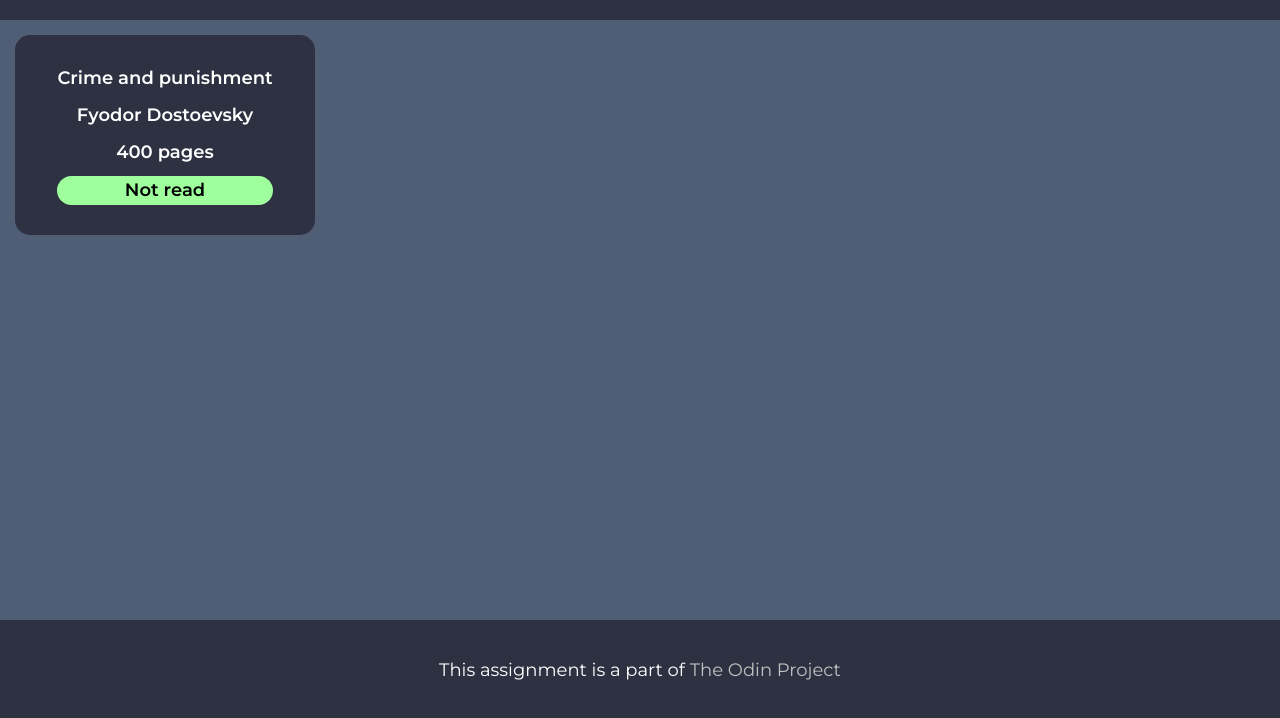
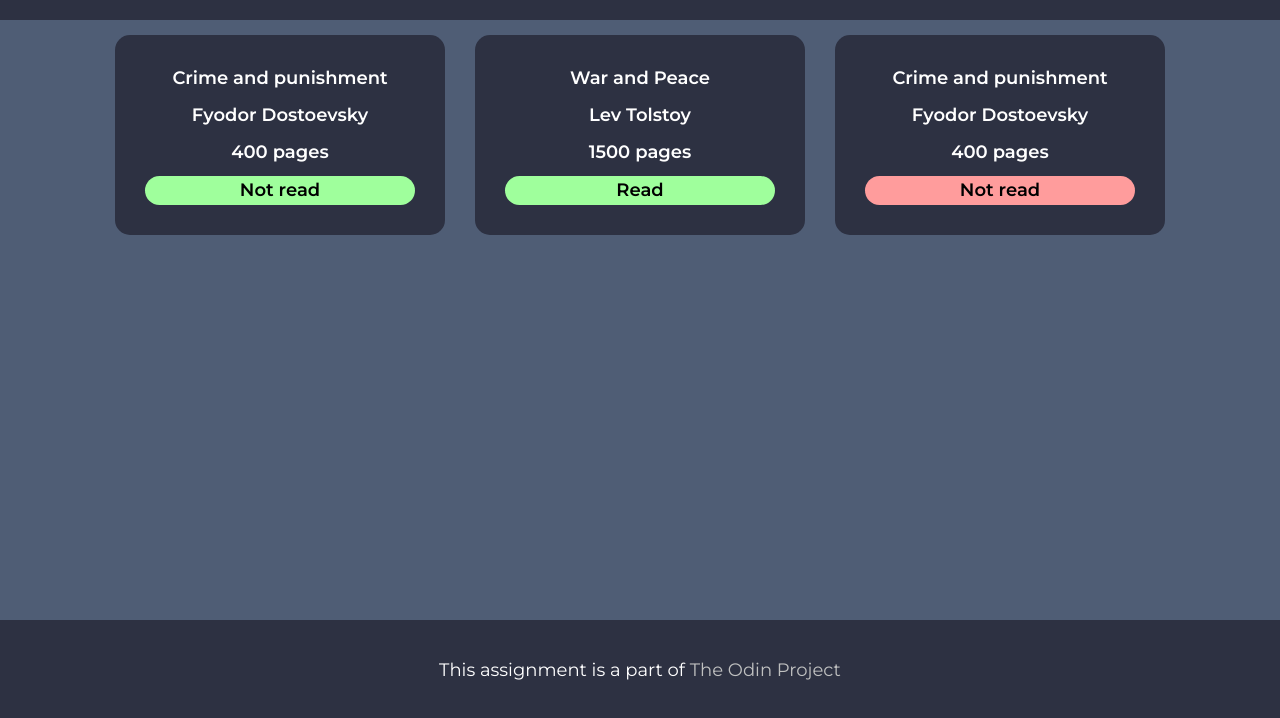
Before and after one commit to david-tseluiko/library-js, a plain HTML site: page index.html in a window 1280 px wide. Shown: the part 80-798 px from the top of the page. Drawn offline with Linux system fonts and the light colour scheme.

Commit message:
Display books on the page

```diff
--- a/css/style.css
+++ b/css/style.css
@@ -135,22 +135,30 @@ body {
 
 .main__book-list {
     display: grid;
-    grid-template-columns: repeat(auto-fit, 300px);
-    grid-auto-flow: column;
+    grid-template-columns: repeat(auto-fit, 330px);
+    justify-content: center;
+    align-items: center;
+    gap: 30px;
 }
 
 .card {
     background-color: var(--dark-blue);
     padding: 30px;
-    display: grid;
+
+    display: flex;
+    flex-direction: column;
+    justify-content: center;
+    align-items: center;
     gap: 10px;
-    place-content: center;
+
     text-align: center;
     border-radius: 15px;
     font-weight: 600;
 }
 
 .card__read {
+    display: block;
+    width: 100%;
     outline: none;
     border: none;
     border-radius: 20px;
--- a/index.html
+++ b/index.html
@@ -20,7 +20,9 @@
                             <div class="card__title">Crime and punishment</div>
                             <div class="card__author">Fyodor Dostoevsky</div>
                             <div class="card__pages">400 pages</div>
-                            <button class="card__read card__read--read">Not read</button>
+                            <button class="card__read card__read--read">
+                                Not read
+                            </button>
                         </div>
                     </div>
                 </div>
@@ -39,5 +41,6 @@
                 </div>
             </footer>
         </div>
+        <script src="./js/script.js"></script>
     </body>
 </html>
--- a/js/script.js
+++ b/js/script.js
@@ -6,15 +6,48 @@ function Book(title, author, pages, read) {
     this.author = author;
     this.pages = pages;
     this.read = read;
-    this.info = () =>
-        `${this.title} by ${this.author}, ${this.pages} pages, ${this.read}`;
 }
 
 function addBookToLibrary(title, author, pages, read) {
     myLibrary.push(new Book(title, author, pages, read));
 }
 
-// addBookToLibrary("War and Peace", "Lev Tolstoy", "1500", "already read");
-// addBookToLibrary("Crime and punishment", "Fyodor Dostoevsky", "400", "not read yet");
+function displayBooks() {
+    const cardsContainer = document.querySelector(".main__book-list");
 
-// console.log(myLibrary);
+    for (book of myLibrary) {
+        const card = document.createElement("div");
+        card.classList.add("main__card", "card");
+
+        const cardTitle = document.createElement("div");
+        cardTitle.classList.add("card__title");
+        cardTitle.textContent = book.title;
+
+        const cardAuthor = document.createElement("div");
+        cardAuthor.classList.add("card__author");
+        cardAuthor.textContent = book.author;
+
+        const cardPages = document.createElement("div");
+        cardPages.classList.add("card__pages");
+        cardPages.textContent = `${book.pages} pages`;
+
+        const cardRead = document.createElement("button");
+        cardRead.classList.add("card__read");
+
+        if (book.read) {
+            cardRead.textContent = "Read";
+            cardRead.classList.add("card__read--read");
+        } else {
+            cardRead.textContent = "Not read";
+            cardRead.classList.add("card__read--not-read");
+        }
+
+        card.append(cardTitle, cardAuthor, cardPages, cardRead);
+        cardsContainer.appendChild(card);
+    }
+}
+
+addBookToLibrary("War and Peace", "Lev Tolstoy", "1500", true);
+addBookToLibrary("Crime and punishment", "Fyodor Dostoevsky", "400", false);
+
+displayBooks();
```
